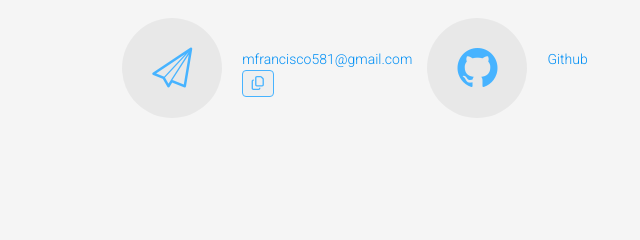
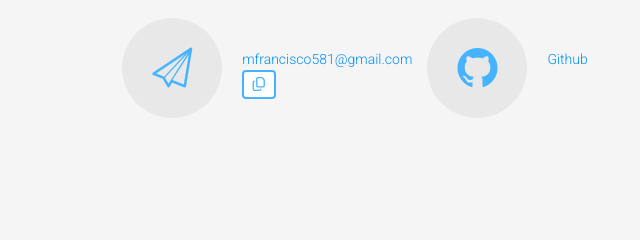
Before and after one commit to mark-francisco/mark-francisco.github.io, a plain HTML site: page index.html in a window 1280 px wide. In both pictures the pointer is over the button 460 px from the left and 3190 px from the top of the page. Shown: the part 3107-3347 px from the top of the page, 203-843 px from the left. Drawn offline with Linux system fonts and the light colour scheme; files whose address does not match are found by name.

Commit message:
update copy to clipboard button css

```diff
--- a/css/style.css
+++ b/css/style.css
@@ -1244,6 +1244,10 @@ body.offcanvas .fh5co-nav-toggle {
   border: 1px solid #47b3ff;
   border-radius: 4px;
 }
+#copyToClipboard:hover {
+  border: 2px solid #47b3ff;
+  background: #fff;
+}
 
 @media screen and (max-width: 1200px) {
   .fh5co-feature .font-awesome-container .font-awesome-icon {
--- a/index.html
+++ b/index.html
@@ -115,7 +115,7 @@
 							After several months of self-study, I decided to go all in on learning to code and making this a full-time career. I'm looking forward to building stuff that people will like and find useful.
 						</p>
 						<p>
-							In addition to coding, a few of my other interests include travel, music, language learning, biking, skateboarding, and watching football.
+							In addition to coding, a few of my other interests include travel, music, language learning, biking, yoga, and watching football.
 						</p>
 					</div>
 				</div>
```
